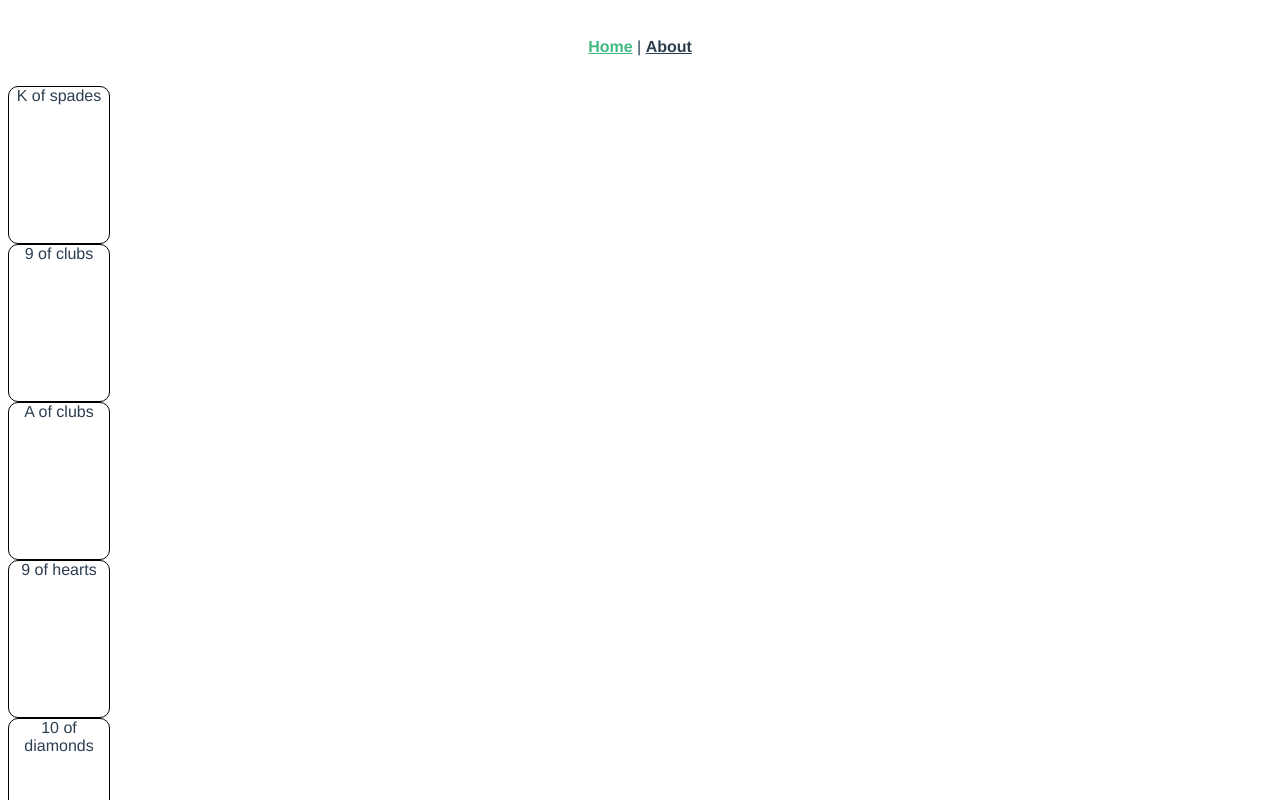
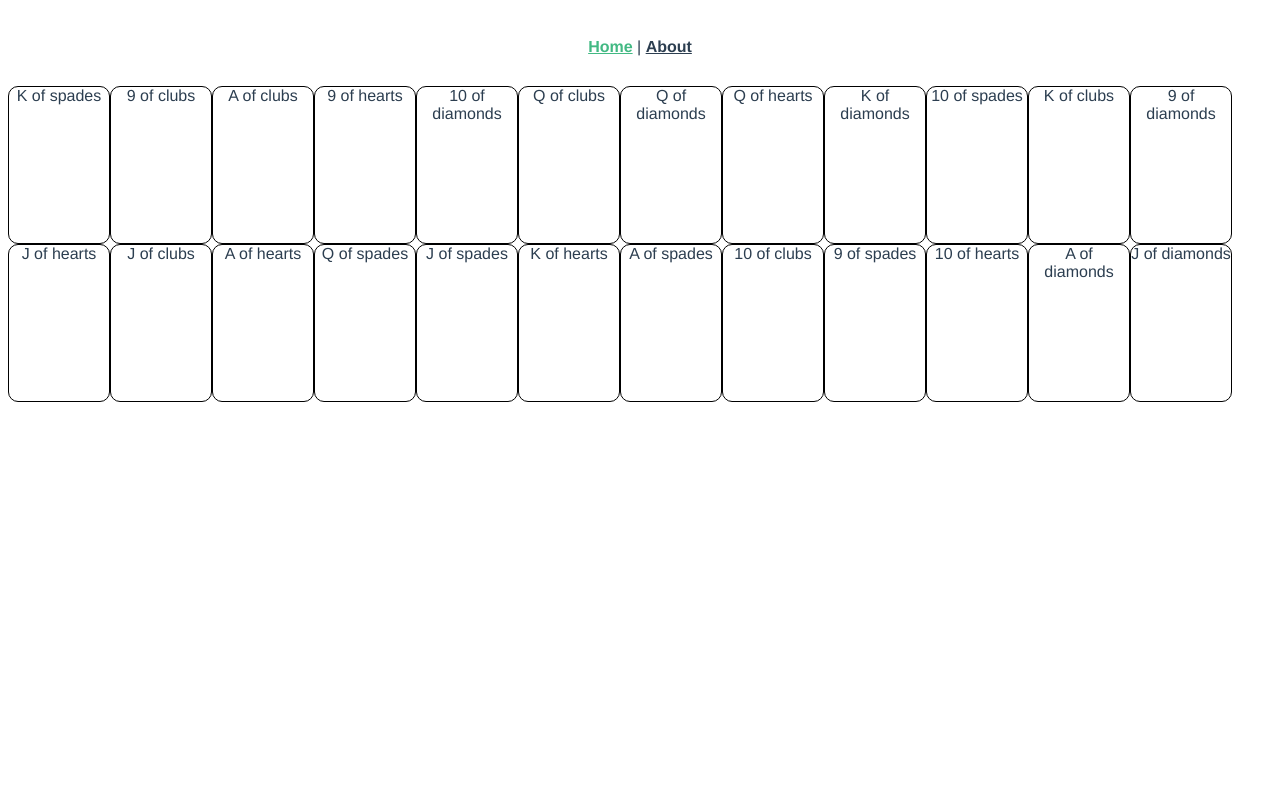
Before and after one commit to cries/konteramitt, a Vue app: page / in a window 1280 px wide. Shown: the top 800 px of the page. Built offline with nearby package versions, Linux system fonts and the light colour scheme.

Commit message:
set deck class to shuffled collection

```diff
--- a/src/components/Game.vue
+++ b/src/components/Game.vue
@@ -1,11 +1,11 @@
 <template>
     <div>
-        <collection
-            class="deck"
-            :collection="deck">
+        <collection :collection="deck">
             <div slot-scope="{ collection }">
                 <shuffle :collection="collection">
-                    <div slot-scope="{ shuffledCollection }">
+                    <div
+                        class="deck"
+                        slot-scope="{ shuffledCollection }">
                         <template v-for="card in shuffledCollection">
                             <card
                                 class="card"
```
